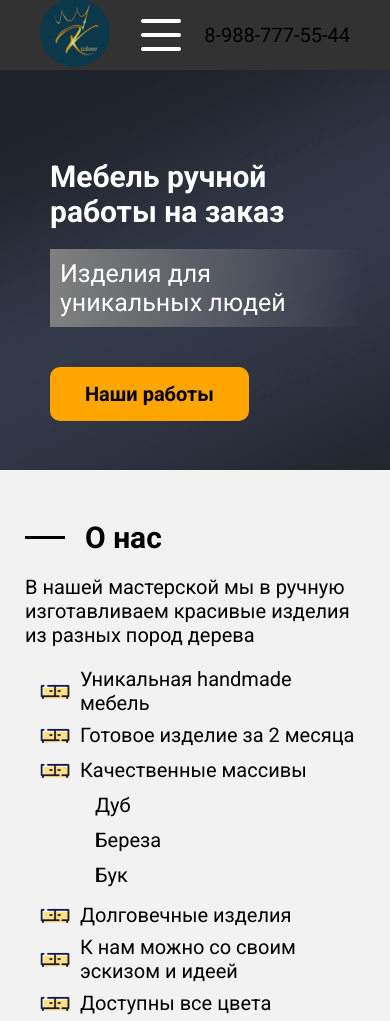
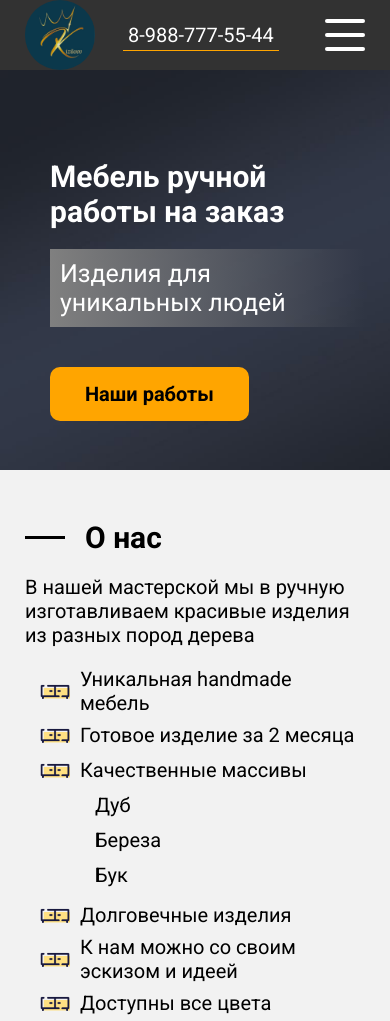
Before and after one commit to foxkodland/site-project-kizilov, a plain HTML site: page index.html in a window 390 px wide. Shown: the top 1021 px of the page. Drawn offline with Linux system fonts and the light colour scheme.

Commit message:
Update common.css

```diff
--- a/css/common.css
+++ b/css/common.css
@@ -80,16 +80,52 @@ nav {
     gap: 0;
 }
 
+.logo {
+    display: flex;
+    flex-direction: row;
+    align-items: center;
+    gap: 20px;
+}
+
+.logo p {
+    font-size: 30px;
+    color: white;
+}
+
+.logo a {
+    display: flex;
+    justify-content: center;
+    align-items: center;
+}
+
 .logo img {
     width: 70px;
     border-radius: 50%;
+}
+
+header .empty {
+    flex: 1;
 }
 
 header nav a{
     /* color: #DEDEDE; */
     color: white;
     text-decoration: none;
-    padding: 26px 50px;
+    padding: 26px 40px;
+}
+
+header .nav__phone {
+    /* text-decoration: underline orange; */
+    line-height: 20px;
+    padding: 5px;
+    color: white;
+    /* padding-right: 15px; */
+    border-bottom: 1px solid orange;
+}
+
+header .nav__phone:hover {
+    background-color: inherit;
+    scale: 1.05;
 }
 
 header nav a:hover {
@@ -184,18 +220,26 @@ footer nav {
 
 /* media header */
 @media (max-width: 1000px) {
-    header a {
-        padding: 25px 25px;
-    }
-}
-
-@media (max-width: 720px) {
-    header a {
+    header nav a {
         padding: 25px 15px;
     }
 }
 
-@media (max-width: 600px) {
+
+@media (max-width: 780px) {
+
+    header {
+        position: relative;
+    }
+
+    header .nav__phone {
+        position: absolute;
+        top: 20px;
+        left: calc(50% - 72px);
+        font-size: 20px;
+        /* z-index: 1; */
+    }
+
     .burger {
         display: flex;
     }
@@ -243,7 +287,7 @@ footer nav {
         transition: 0.3s;
     }
 
-    header a {
+    header nav a {
         font-size: 20px;
         padding: 25px 15px;
     }
```
